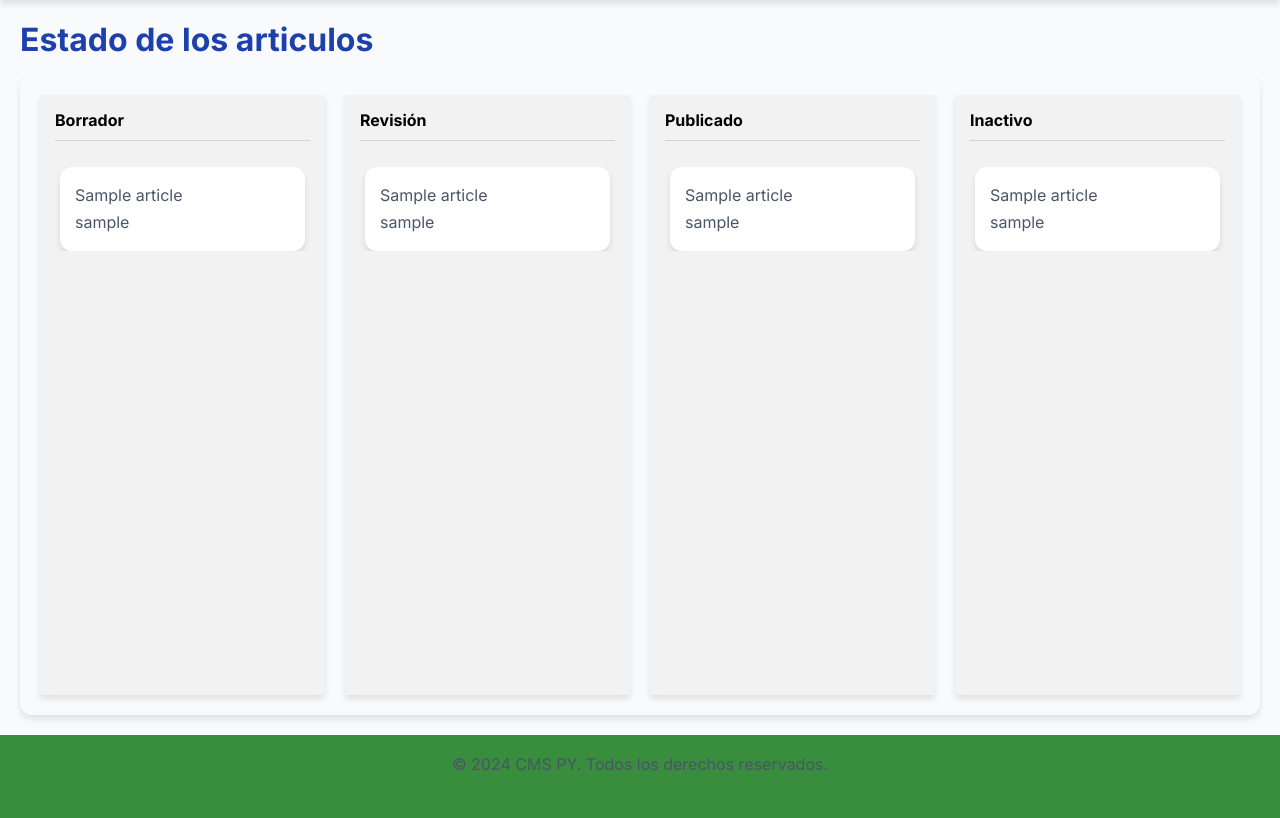
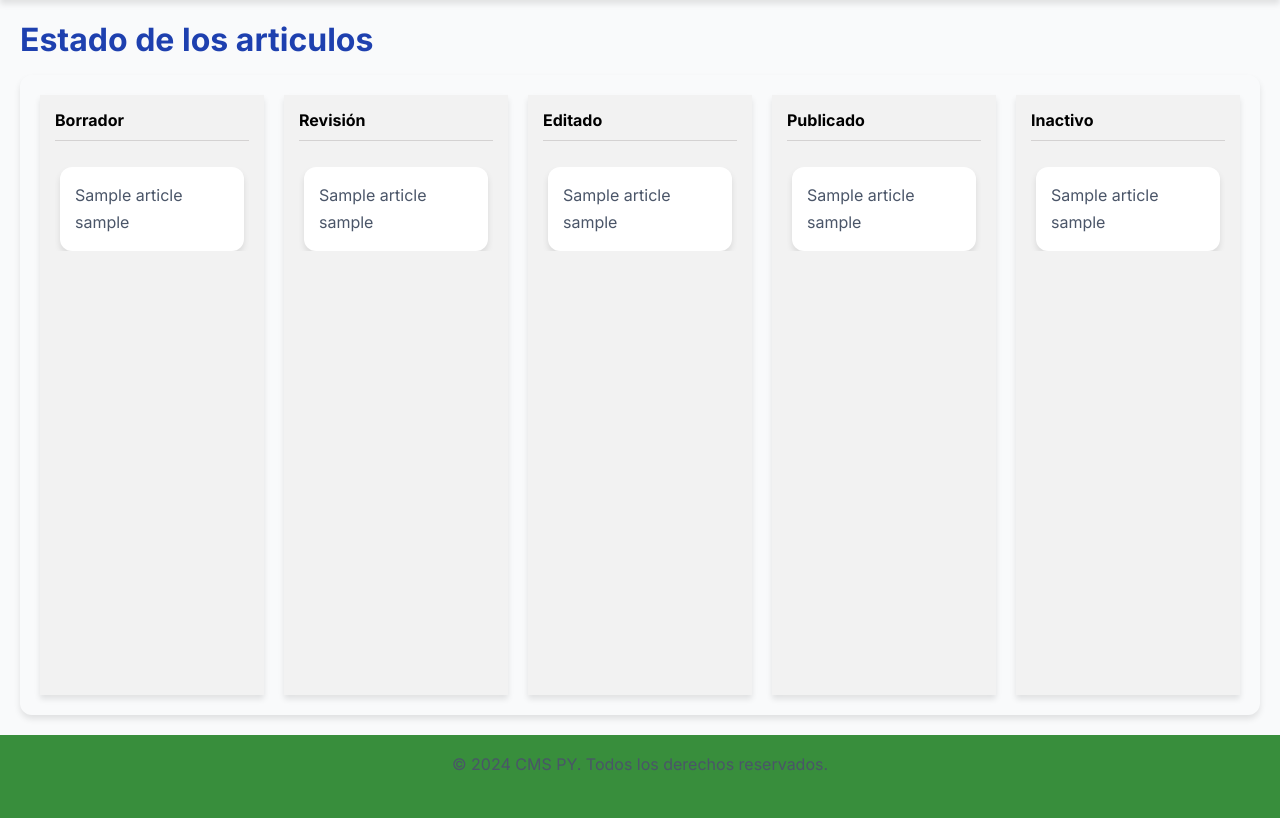
Before and after one commit to GiuProgramert/ls2-cms-py, a Django app: template templates/kanban/kanban.html in a window 1280 px wide. Shown: the part 67-885 px from the top of the page. Run offline with Django 3.2, Linux system fonts and the light colour scheme; the template is opened without the code that fills it: most values are stand-ins (such as "Sample title", 1, 10 or a date in 2020); some libraries are stand-ins or nearby versions.

Commit message:
WIP permisos en el kanban

```diff
--- a/article/models.py
+++ b/article/models.py
@@ -74,6 +74,7 @@ class ArticleStates(Enum):
 
     DRAFT = "d"
     REVISION = "r"
+    EDITED = "e"
     PUBLISHED = "p"
     INACTIVE = "i"
 
@@ -107,6 +108,7 @@ class Article(models.Model):
         choices=[
             (ArticleStates.DRAFT.value, "Borrador"),
             (ArticleStates.REVISION.value, "En revisión"),
+            (ArticleStates.EDITED.value, "Editado"),
             (ArticleStates.PUBLISHED.value, "Publicado"),
             (ArticleStates.INACTIVE.value, "Inactivo"),
         ],
--- a/article/urls_articles.py
+++ b/article/urls_articles.py
@@ -29,6 +29,7 @@ urlpatterns = [
         views.article_to_inactive,
         name="article-to-inactive",
     ),
+    path("<int:pk>/update/state/edited/", views.article_to_edited, name="article-to-edited"),
     path("<int:pk>/like/", views.like_article, name="like-article"),
     path("<int:pk>/dislike/", views.dislike_article, name="dislike-article"),
 ]
--- a/static/css/kanban.css
+++ b/static/css/kanban.css
@@ -13,7 +13,7 @@
   padding: 20px;
 
   display: grid;
-  grid-template-columns: repeat(4, 1fr);
+  grid-template-columns: repeat(5, 1fr);
   gap: 20px;
 }
 
@@ -48,13 +48,17 @@
   box-shadow: 0 4px 6px rgba(0, 0, 0, 0.1);
   padding: 15px;
   border-radius: 12px;
-  cursor: pointer;
   transition: background-color 0.3s;
 }
 
-/* .kanban .state .item:hover {
-  background-color: #f2f2f2;
-} */
+.item[draggable="true"] {
+  cursor: grab;
+}
+
+.item[draggable="false"] {
+  cursor: not-allowed;
+  user-select: none;
+}
 
 .kanban .state .item p {
   margin: 0;
--- a/templates/kanban/kanban.html
+++ b/templates/kanban/kanban.html
@@ -15,7 +15,12 @@
 
       <div class="items" data-state="draft">
         {% for article in draft_articles %}
-          <div class="item" draggable="true" data-id="{{ article.id }}">
+          {% comment %} Solamente el autor o el admin pueden pasar a otro estado {% endcomment %}
+          <div
+            class="item {% if is_autor or is_admin %}clickable{% endif %}"
+            draggable="{% if is_autor or is_admin %}true{% else %}false{% endif %}"
+            data-id="{{ article.id }}"
+          >
             <p>{{ article.title }}</p>
             <p>{{ article.autor.username }}</p>
           </div>
@@ -27,19 +32,47 @@
 
       <div class="items" data-state="revision">
         {% for article in revision_articles %}
-          <div class="item" draggable="true" data-id="{{ article.id }}">
+          {% comment %} Solamente el editor o el admin pueden pasar a otro estado {% endcomment %}
+          <div
+            class="item {% if is_editor or is_admin %}clickable{% endif %}"
+            draggable="{% if is_editor or is_admin %}true{% else %}false{% endif %}"
+            data-id="{{ article.id }}"
+          >
             <p>{{ article.title }}</p>
             <p>{{ article.autor.username }}</p>
           </div>
         {% endfor %}
       </div>
     </div>
+
+    <div class="state edited">
+      <h4>Editado</h4>
+
+      <div class="items" data-state="edited">
+        {% for article in edited_articles %}
+          {% comment %} Solamente el editor o el admin pueden pasar a otro estado {% endcomment %}
+          <div
+            class="item {% if is_admin or is_publisher %}clickable{% endif %}"
+            draggable="true"
+            data-id="{{ article.id }}"
+          >
+            <p>{{ article.title }}</p>
+            <p>{{ article.autor.username }}</p>
+          </div>
+        {% endfor %}
+      </div>
+    </div>
+
     <div class="state published">
       <h4>Publicado</h4>
 
       <div class="items" data-state="published">
         {% for article in published_articles %}
-          <div class="item" draggable="true" data-id="{{ article.id }}">
+          <div
+            class="item {% if is_admin or is_publisher %}clickable{% endif %}"
+            draggable="{% if is_admin or is_publisher %}true{% else %}false{% endif %}"
+            data-id="{{ article.id }}"
+          >
             <p>{{ article.title }}</p>
             <p>{{ article.autor.username }}</p>
           </div>
@@ -51,7 +84,11 @@
 
       <div class="items" data-state="inactive">
         {% for article in inactive_articles %}
-          <div class="item" draggable="true" data-id="{{ article.id }}">
+          <div
+            class="item {% if is_admin or is_autor %}clickable{% endif %}"
+            draggable="{% if is_admin or is_autor %}true{% else %}false{% endif %}"
+            data-id="{{ article.id }}"
+          >
             <p>{{ article.title }}</p>
             <p>{{ article.autor.username }}</p>
           </div>
```
Also changed, not shown: article/views.py (+72 -16 lines), kanban/views.py (+55 -6 lines), article/migrations/0012_alter_article_state.py (added).
